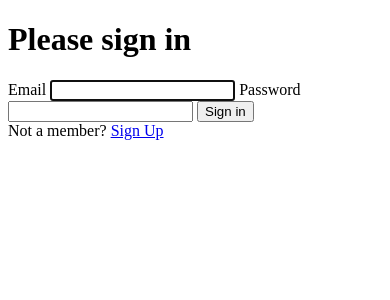
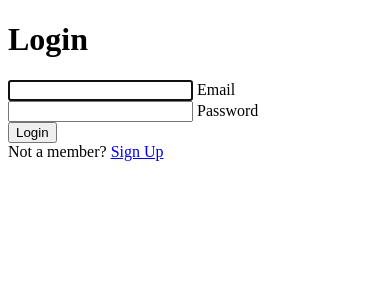
Before and after one commit to Apex-Coder/focusfinance-php, a Symfony app: template templates/security/login.html.twig in a window 390 px wide. Shown: the top 300 px of the page. Run offline with Twig, Linux system fonts and the light colour scheme; the template is opened without the code that fills it, so the values that code supplies are empty; some libraries are stand-ins or nearby versions.

Commit message:
Styled Login Page and made login and signup pages mobile friendly

```diff
--- a/templates/base.html.twig
+++ b/templates/base.html.twig
@@ -1,7 +1,8 @@
 <!DOCTYPE html>
-<html>
+<html lang="en" dir="ltr">
     <head>
         <meta charset="UTF-8">
+        <meta name="viewport" content="width=device-width, initial-scale=1.0">
         <title>{% block title %}Welcome!{% endblock %}</title>
         {# Run `composer require symfony/webpack-encore-bundle`
            and uncomment the following Encore helpers to start using Symfony UX #}
--- a/templates/security/login.html.twig
+++ b/templates/security/login.html.twig
@@ -3,6 +3,9 @@
 {% block title %}Log in!{% endblock %}
 
 {% block body %}
+<div class="center">
+    <h1 {# class="h3 mb-3 font-weight-normal" #}>Login</h1>
+
     <form method="post">
         {% if error %}
             <div class="alert alert-danger">{{ error.messageKey|trans(error.messageData, 'security') }}</div>
@@ -14,12 +17,16 @@
             </div>
         {% endif %}
 
-    <h1 class="h3 mb-3 font-weight-normal">Please sign in</h1>
+        <div class="text-field">
+            <input type="email" value="{{ last_username }}" name="email" id="inputEmail" class="form-control" autocomplete="email" required autofocus>
+            <span></span>
             <label for="inputEmail">Email</label>
-    <input type="email" value="{{ last_username }}" name="email" id="inputEmail" class="form-control" autocomplete="email" required autofocus>
+        </div>
+        <div class="text-field">
+            <input type="password" name="password" id="inputPassword" class="form-control" autocomplete="current-password" required>
+            <span></span>
             <label for="inputPassword">Password</label>
-    <input type="password" name="password" id="inputPassword" class="form-control" autocomplete="current-password" required>
-
+        </div>
         <input type="hidden" name="_csrf_token"
             value="{{ csrf_token('authenticate') }}"
         >
@@ -35,12 +42,17 @@
             </div>
         #}
 
-    <button class="btn btn-lg btn-primary" type="submit">
-        Sign in
+        <button class="signin-btn" type="submit">
+            Login
         </button>
 
         <div class="login-link">
             Not a member? <a href="{{path('app_register')}}">Sign Up</a>
         </div>
     </form>
+</div>
 {% endblock %}
+{% block stylesheets %}
+     {{ parent() }}
+     {{ encore_entry_link_tags('app') }}
+{% endblock %}
```
Lines whose indentation alone changed are shown as unchanged.
